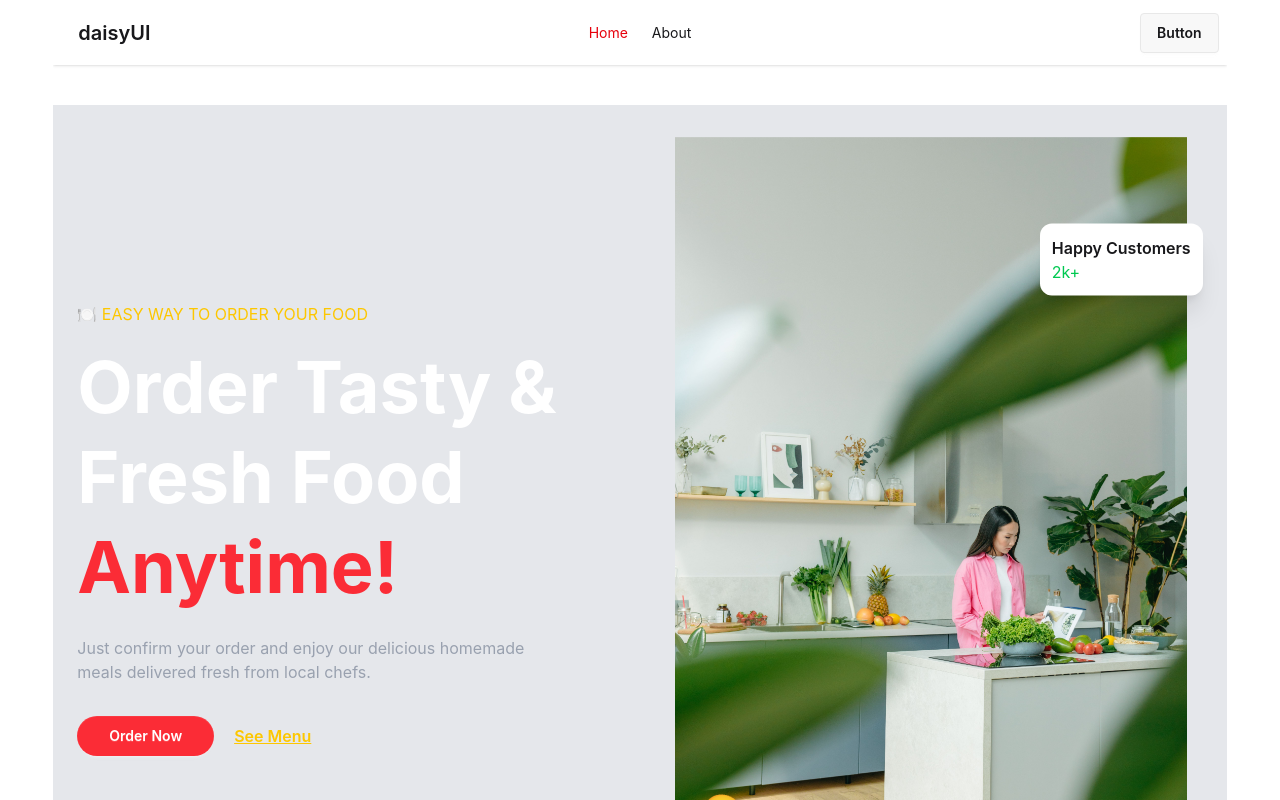
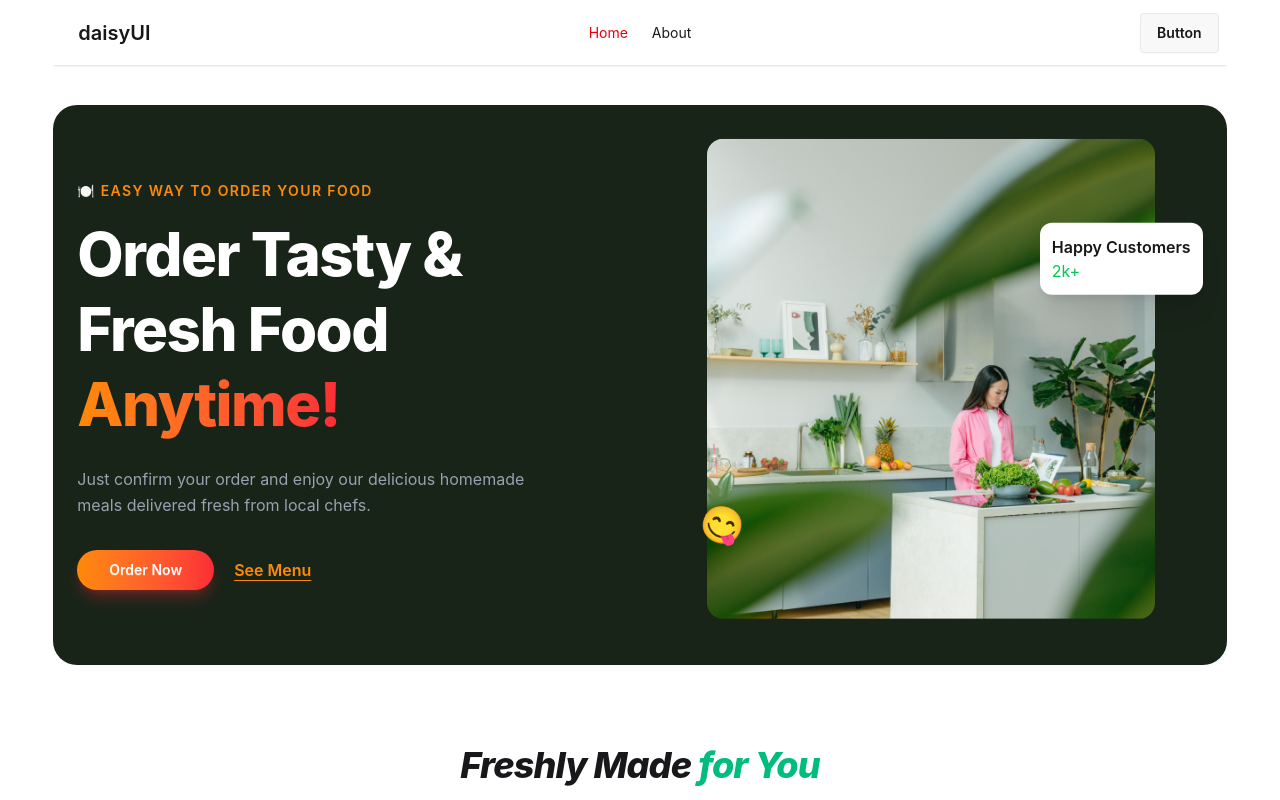
Before and after one commit to asik247/localChefBazaar_client, a React (Vite) app: page / in a window 1280 px wide. Both pictures are taken after a click on the button "Order Now". Shown: the top 800 px of the page. Built offline with nearby package versions, Linux system fonts and the light colour scheme; no server answers.

Commit message:
cards section done

```diff
--- a/src/Pages/Cards/Cards.jsx
+++ b/src/Pages/Cards/Cards.jsx
@@ -15,41 +15,43 @@ const Cards = () => {
         return <p>loading...</p>
     }
     return (
-        <div>
-            <h1>hell0 cards{cardsData.length}</h1>
-            {
-                console.log(cardsData)
-            }
-            {
-                cardsData.map(card =>
-                    <div className="card bg-base-100 w-96 shadow-sm">
-                        <figure>
+        <div className='mt-20'>
+            <h1 className="text-4xl font-extrabold text-center my-10 tracking-tight italic">
+                Freshly Made <span className="text-emerald-500">for You</span>
+            </h1>
+            <div className='grid grid-cols-1 md:grid-cols-2 lg:grid-cols-3 gap-y-8 gap-x-2'>
+                {cardsData.map(card => (
+                    <div key={card._id} className="bg-white rounded-2xl border border-gray-100 overflow-hidden w-74  mx-auto hover:shadow-md transition-shadow">
+                        {/* Image */}
+                        <div className="relative">
                             <img
                                 src={card.image}
-                                alt="Shoes" />
-                        </figure>
-                        <div className="card-body">
-                            <h2 className="card-title">Card Title</h2>
-                            <p>A card component has a figure, a body part, and inside body there are title and actions parts</p>
-                            <div className="card-actions justify-end">
-                                <button className="btn btn-primary">Buy Now</button>
+                                alt={card.name}
+                                className="w-full h-48 object-cover"
+                            />
+                            <span className="absolute top-3 right-3 bg-emerald-500 text-white text-xs font-medium px-3 py-1 rounded-full">
+                                Available
+                            </span>
+                        </div>
+
+                        {/* Body */}
+                        <div className="p-4">
+                            <h2 className="text-base font-medium text-gray-900">{card.name}</h2>
+                            <p className="text-sm text-gray-400 mt-0.5">by {card.chef_name}</p>
+
+                            <div className="flex items-center justify-between mt-4">
+                                <span className="text-xl font-semibold text-gray-900">${card.price}</span>
+                                <button className="bg-gray-900 text-white text-sm font-medium px-4 py-2 rounded-xl hover:bg-gray-700 transition-colors">
+                                    view details
+                                </button>
                             </div>
                         </div>
+
                     </div>
-                )
-            }
+                ))}
+            </div>
         </div>
     );
 };
 
 export default Cards;
-/**{
-    "_id": "6a3359fa569346dedd96fb25",
-    "chefName": "Rahima Begum",
-    "chefId": "CHF-101",
-    "foodName": "Kacchi Biryani",
-    "foodImage": "https://placehold.co/400x300/E3A23D/ffffff?text=Kacchi+Biryani",
-    "price": 380,
-    "rating": 4.8,
-    "deliveryArea": "Dhanmondi"
-} */
--- a/src/Pages/HeroSection/Hero.jsx
+++ b/src/Pages/HeroSection/Hero.jsx
@@ -2,8 +2,8 @@ import React from 'react';
 import { motion } from "framer-motion";
 import bannerImg from '../../assets/heroBanner1.jpg'
 const Hero = () => {
-   return (
-       <section className=" bg-gray-200 min-h-screen max-w-7xl mx-auto px-6 py-10 overflow-hidden">
+  return (
+    <section style={{background: 'rgba(8, 20, 8, 0.93)'}} className="rounded-3xl max-w-7xl mx-auto px-6 py-10 overflow-hidden">
       <div className="grid lg:grid-cols-2 gap-10 items-center">
 
         {/* Left Content */}
@@ -12,35 +12,35 @@ const Hero = () => {
           animate={{ x: 0, opacity: 1 }}
           transition={{ duration: 1 }}
         >
-          <p className="text-yellow-400 mb-4">
-            🍽 EASY WAY TO ORDER YOUR FOOD
+          <p className="text-orange-400 text-sm font-semibold tracking-widest uppercase mb-4">
+            🍽 Easy Way to Order Your Food
           </p>
 
-          <h1 className="text-5xl md:text-7xl font-bold text-white leading-tight">
+          <h1 className="text-4xl md:text-6xl font-extrabold  text-white leading-tight tracking-tight">
             Order Tasty &
             <br />
             Fresh Food
             <br />
-            <span className="text-red-500">
+            <span className="text-transparent bg-clip-text bg-gradient-to-r from-orange-400 to-red-500">
               Anytime!
             </span>
           </h1>
 
-          <p className="text-gray-400 mt-6 max-w-md">
+          <p className="text-gray-400 mt-6 max-w-md text-base leading-relaxed">
             Just confirm your order and enjoy our delicious
             homemade meals delivered fresh from local chefs.
           </p>
 
-          <div className="flex gap-5 mt-8">
+          <div className="flex gap-5 mt-8 items-center">
             <motion.button
               whileHover={{ scale: 1.1 }}
-              whileTap={{ scale: .9 }}
-              className="btn bg-red-500 border-none text-white rounded-full px-8"
+              whileTap={{ scale: 0.9 }}
+              className="btn bg-gradient-to-r from-orange-400 to-red-500 border-none text-white font-semibold rounded-full px-8 shadow-lg shadow-red-500/30"
             >
               Order Now
             </motion.button>
 
-            <button className="font-semibold text-yellow-400 underline">
+            <button className="font-semibold text-orange-400 hover:text-orange-300 transition-colors underline underline-offset-4">
               See Menu
             </button>
           </div>
@@ -63,7 +63,7 @@ const Hero = () => {
             }}
             src={bannerImg}
             alt="Hero Image"
-            className="w-full max-w-lg"
+            className="w-full max-w-md max-h-120 rounded-2xl object-cover"
           />
 
           {/* Floating Review Card */}
@@ -103,7 +103,7 @@ const Hero = () => {
 
       </div>
     </section>
-   );
+  );
 };
 
 export default Hero;
```
